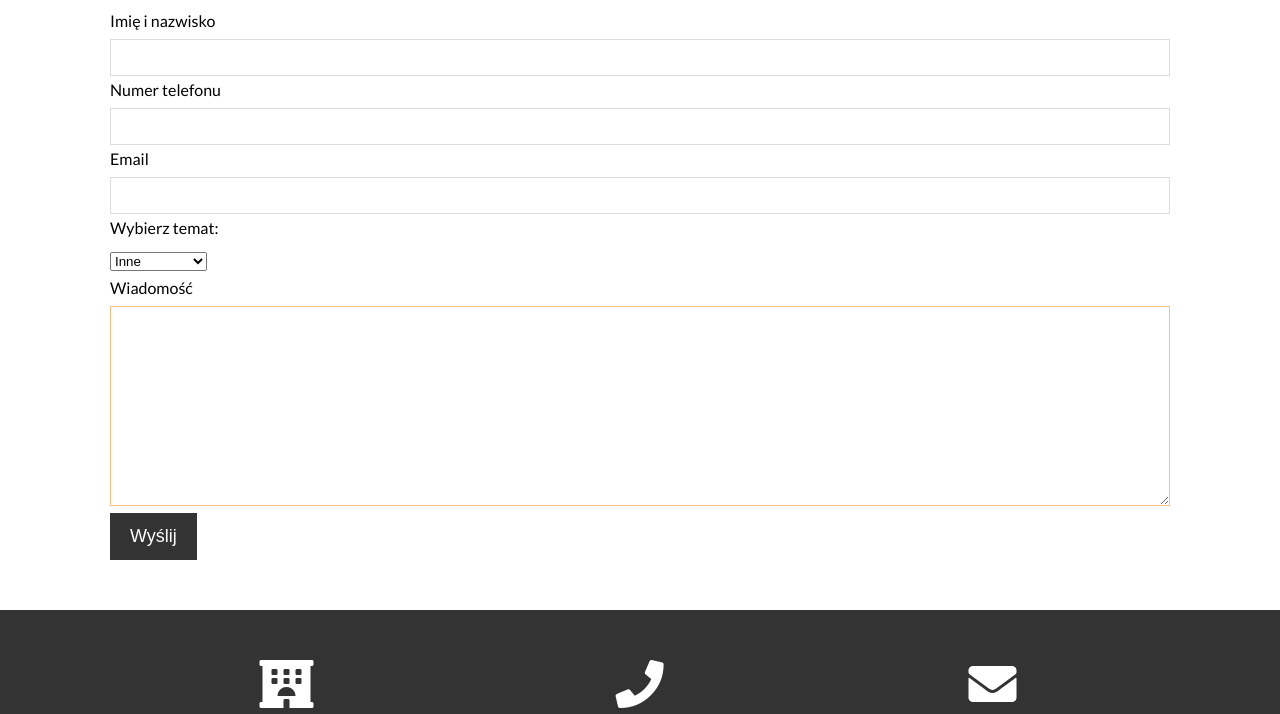
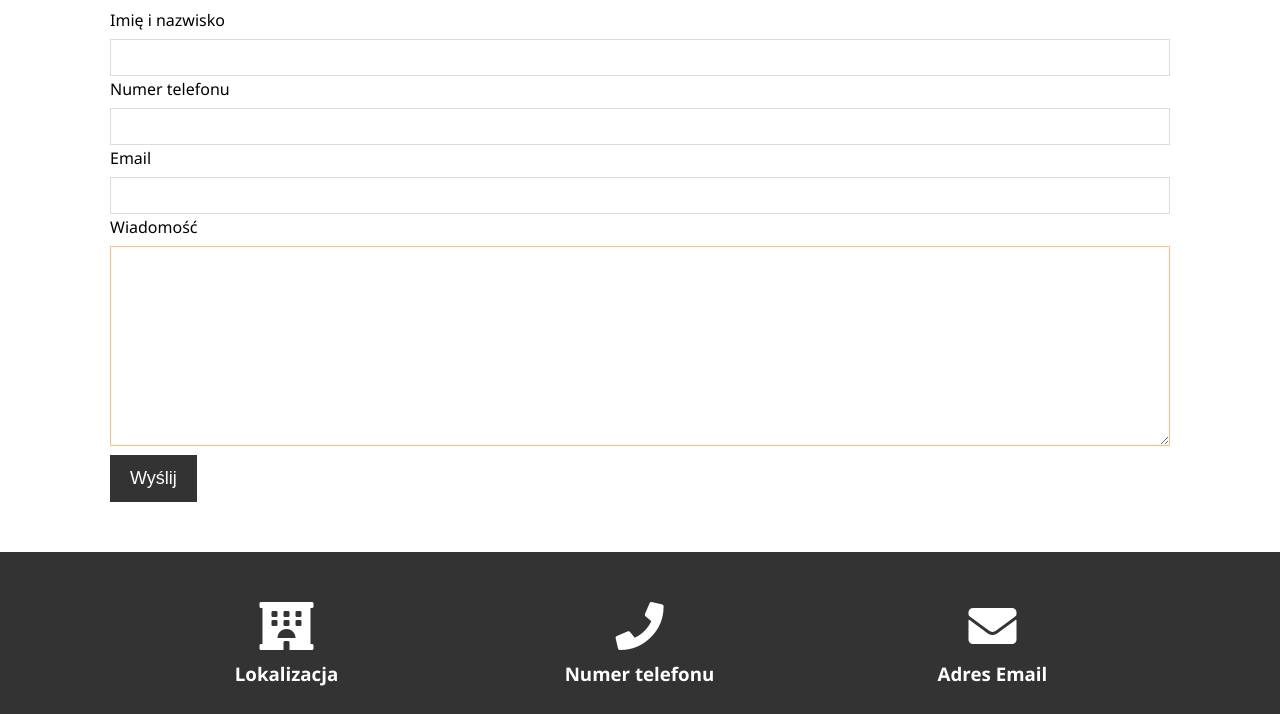
Before and after one commit to Sztymperjan/DEZ-POL, a plain HTML site: page contact.html in a window 1280 px wide. Shown: the part 185-899 px from the top of the page. Drawn offline with Linux system fonts and the light colour scheme.

Commit message:
Revert "33"
This reverts commit 1651ab73adbf8b83cc9958048747e0e5dc1300bd.

```diff
--- a/contact.html
+++ b/contact.html
@@ -3,11 +3,6 @@
   <head>
     <meta charset="UTF-8" />
     <meta name="viewport" content="width=device-width, initial-scale=1.0" />
-    <link rel="preconnect" href="https://fonts.gstatic.com" />
-    <link
-      href="https://fonts.googleapis.com/css2?family=Lato&display=swap"
-      rel="stylesheet"
-    />
     <link
       rel="stylesheet"
       href="https://use.fontawesome.com/releases/v5.15.2/css/all.css"
@@ -43,7 +38,7 @@
         </h1>
         <p>Wypełnij formę aby skotaktować się z naszym biurem.</p>
 
-        <form name="contact" method="POST" data-netlify="true">
+        <form action="process.php">
           <div class="form-group">
             <label for="name">Imię i nazwisko</label>
             <input type="text" name="name" id="name" />
@@ -57,16 +52,6 @@
           <div class="form-group">
             <label for="email">Email</label>
             <input type="email" name="email" id="email" />
-          </div>
-
-          <div class="form-group">
-            <label for="subject">Wybierz temat:</label>
-            <select id="subject" name="subject">
-              <option value="inne">Inne</option>
-              <option value="ozonowanie">Ozonowanie</option>
-              <option value="jebac">Jebac</option>
-              <option value="biede">Biede</option>
-            </select>
           </div>
 
           <div class="form-group">
@@ -85,7 +70,7 @@
           <h3>Lokalizacja</h3>
           <p>Przedborska 4, Paradyż</p>
         </div>
-        <div class="box box-contact">
+        <div class="box">
           <i class="fas fa-phone fa-3x"></i>
 
           <h3>Numer telefonu</h3>
--- a/css/mobile.css
+++ b/css/mobile.css
@@ -41,10 +41,6 @@
   float: none;
   width: 100%;
 }
-/* .box-contact {
-    padding: 50px 50px 0 50px;
-
-} */
 
 /* About */
 #about-info .info-right, #about-info .info-left {
--- a/css/style.css
+++ b/css/style.css
@@ -10,7 +10,7 @@
 
 html,
 body {
-font-family: 'Lato', sans-serif;
+  font-family: "Segoe UI", Tahoma, Geneva, Verdana, sans-serif;
   line-height: 1.7em;
 }
 
```
Also changed, not shown: index.html (+0 -5 lines), 1 other file.
